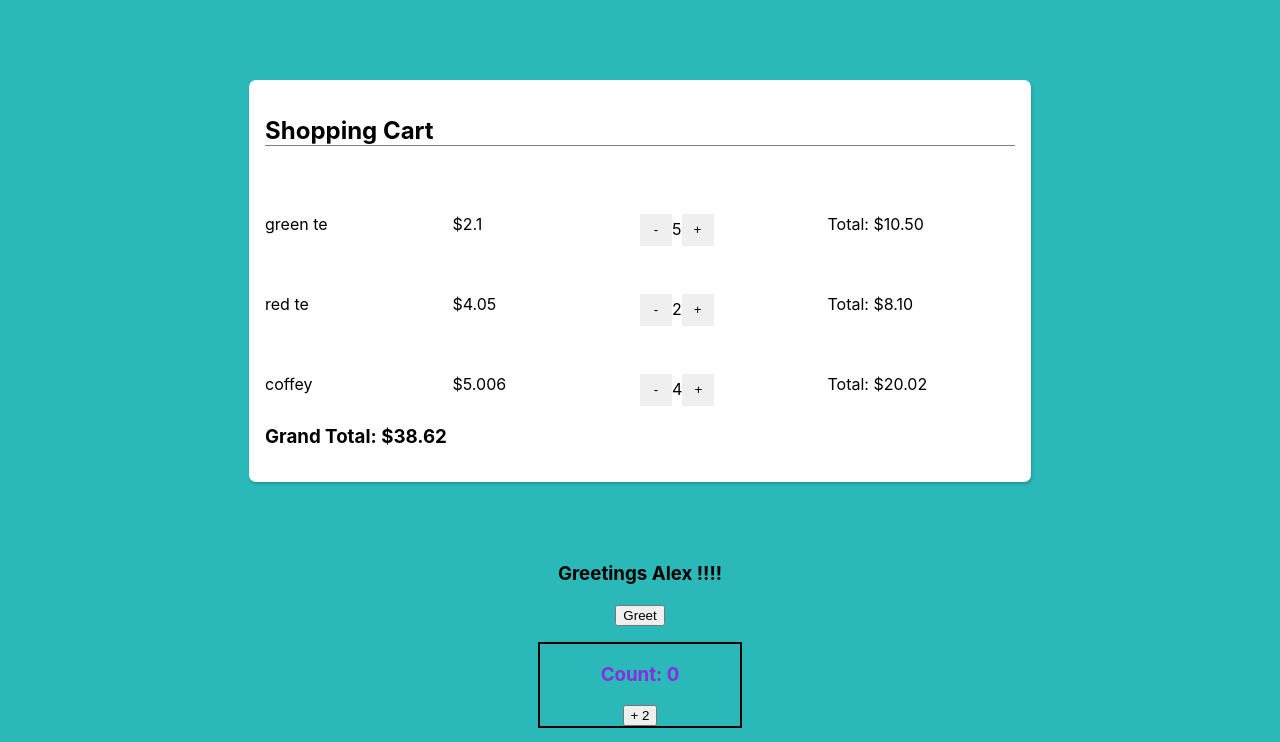
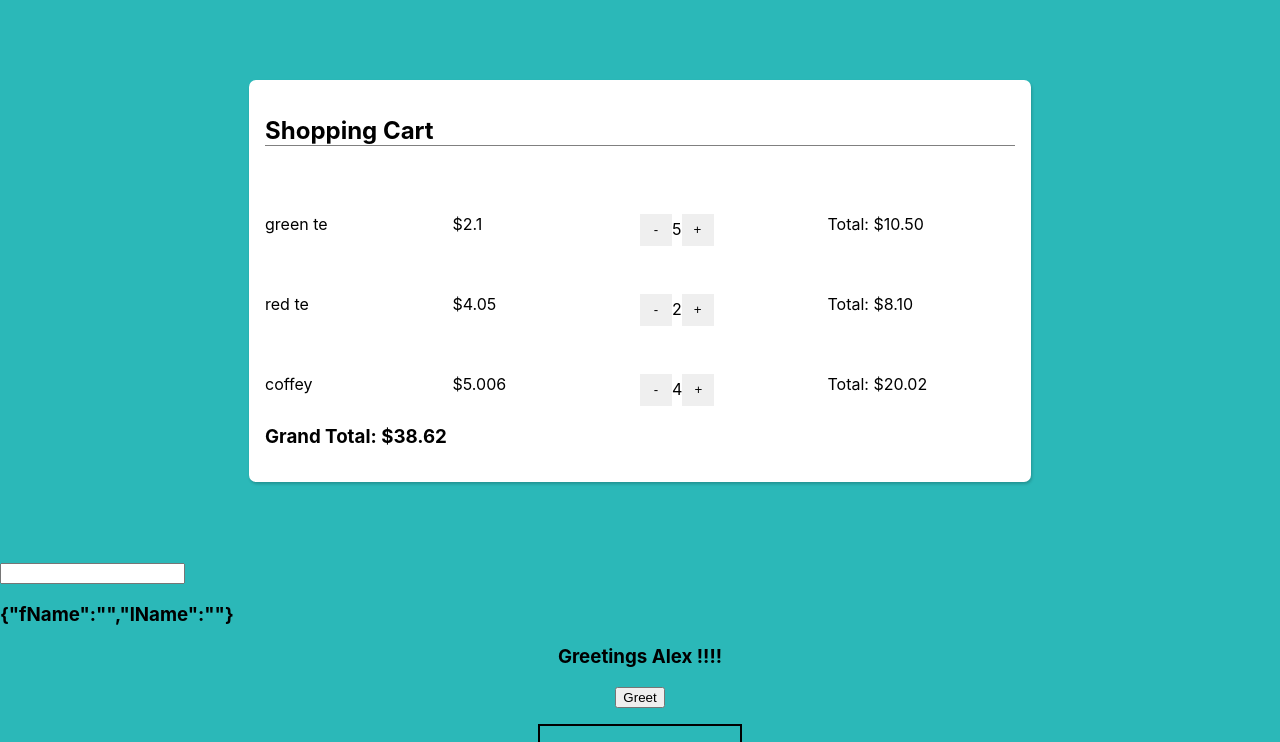
Before and after one commit to alexbryw/react-hooks-prop-types, a React (Create React App) app: page / in a window 1280 px wide. Shown: the top 742 px of the page. Built offline with nearby package versions, Linux system fonts and the light colour scheme.

Commit message:
Added Name component

```diff
--- a/src/App.js
+++ b/src/App.js
@@ -4,6 +4,7 @@ import Counter from './components/Counter';
 import MoodToggler from './components/MoodToggler';
 import Cart from './components/Cart';
 import AddFiveCounter from './components/AddFiveCounter'
+import Name from './components/Name';
 // import './App.css';
 
 const items = [
@@ -16,6 +17,7 @@ function App() {
   return (
     <>
       <Cart initialItems={items}/>
+      <Name />
       <Greeting name="Alex" excitement={4} />
       <Counter step={2} />
       <MoodToggler />
--- /dev/null
+++ b/src/components/Name.jsx
@@ -0,0 +1,13 @@
+import React from 'react'
+import { useState } from 'react'
+
+export default function Name(){
+    const [name, setName] = useState({fName: "",lName: ""})
+
+    return(
+        <div>
+            <input type="text" onChange={e => setName({lName: e.target.value})} />
+            <h3>{JSON.stringify(name)}</h3>
+        </div>
+    )
+}
```
